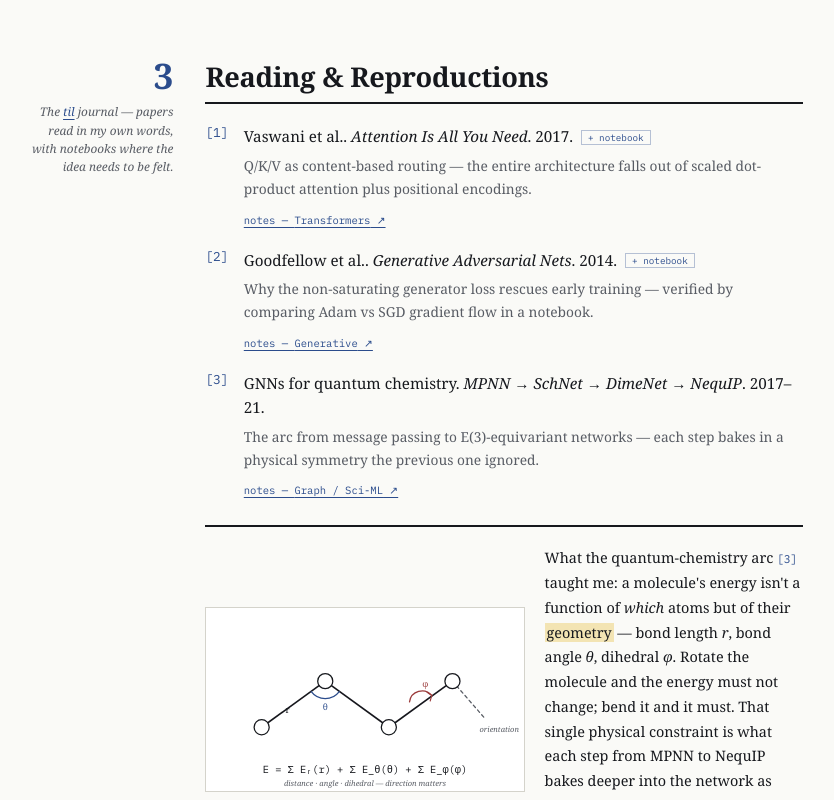
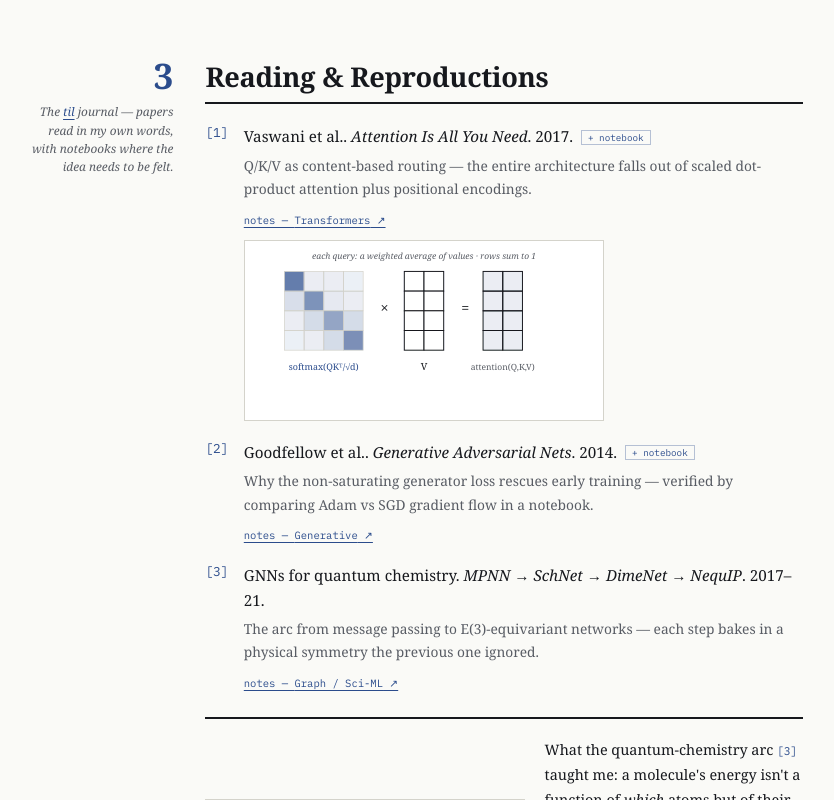
Before and after one commit to Atharvax16/Portfolio, a React (Vite) app: page / in a window 1280 px wide. Shown: the part 3940-4740 px from the top of the page, without its empty margins (227-1061 px from the left). Built offline with nearby package versions, Linux system fonts and the light colour scheme.

Commit message:
Reading: attention sketch — softmax(QKᵀ/√d)·V as matrix×vector, on the Attention entry

```diff
--- a/src/App.jsx
+++ b/src/App.jsx
@@ -3,7 +3,7 @@ import {
   P, SECS, PAPER, RESEARCH_AREAS, READING_LOG, TIL_REPO, FROM_SCRATCH,
   METHODS, JOURNEY, ORDERED_PROJECTS,
 } from "./data.js";
-import { Rv, Radar, PhotoGallery, MatrixOverlay, ResearchModal, SketchFidelityAccuracy, SketchResearcherFrontier, SketchMolecule } from "./ui.jsx";
+import { Rv, Radar, PhotoGallery, MatrixOverlay, ResearchModal, SketchFidelityAccuracy, SketchResearcherFrontier, SketchMolecule, SketchAttention } from "./ui.jsx";
 
 /* Type tokens */
 const DISP = { fontFamily: "'Spectral',Georgia,serif" };
@@ -226,6 +226,11 @@ export default function App() {
                     </div>
                     <p style={{ ...BODY, fontSize: "0.86rem", color: P.sub, lineHeight: 1.7, margin: "5px 0 6px", textWrap: "pretty" }}>{r.takeaway}</p>
                     <a href={r.link} target="_blank" rel="noopener noreferrer" style={{ ...MONO, fontSize: "0.66rem", color: P.accent, textDecoration: "underline", textUnderlineOffset: 3 }}>notes — {r.area} ↗</a>
+                    {r.sketch === "attention" && (
+                      <figure style={{ margin: "0.7rem 0 0", maxWidth: 360, border: `1px solid ${P.line}`, background: P.paper2 }}>
+                        <SketchAttention />
+                      </figure>
+                    )}
                   </div>
                 </div>
               </Rv>
--- a/src/data.js
+++ b/src/data.js
@@ -74,6 +74,7 @@ export const READING_LOG = [
     takeaway: "Q/K/V as content-based routing — the entire architecture falls out of scaled dot-product attention plus positional encodings.",
     link: "https://github.com/Atharvax16/til/tree/main/papers/Attention",
     hasNotebook: true,
+    sketch: "attention",
   },
   {
     paper: "Generative Adversarial Nets",
--- a/src/ui.jsx
+++ b/src/ui.jsx
@@ -187,6 +187,49 @@ export function SketchMolecule() {
         E = Σ Eᵣ(r) + Σ E_θ(θ) + Σ E_φ(φ)
       </text>
       <text x="200" y="224" textAnchor="middle" style={SK} fontSize="9.5" fontStyle="italic" fill={P.sub}>distance · angle · dihedral — direction matters</text>
+    </svg>
+  );
+}
+
+/* Attention is just linear algebra: a row of softmax weights times the
+   value matrix yields one output vector. softmax(QKᵀ/√d) · V. */
+export function SketchAttention() {
+  const W = [
+    [0.72, 0.10, 0.10, 0.08],
+    [0.18, 0.60, 0.12, 0.10],
+    [0.10, 0.20, 0.50, 0.20],
+    [0.08, 0.10, 0.20, 0.62],
+  ];
+  const cell = 22, ax = 44, ay = 34, vx = 178, ox = 266, oy = 34;
+  return (
+    <svg viewBox="0 0 400 200" width="100%" height="100%" role="img"
+      aria-label="Sketch: an attention weight matrix times a value matrix equals the output"
+      style={{ display: "block" }}>
+      <defs><RoughDefs id="rgh-att" scale={1.1} seed={5} /></defs>
+      <g filter="url(#rgh-att)" strokeLinecap="round">
+        {/* attention weight matrix */}
+        {W.map((row, i) => row.map((w, j) => (
+          <rect key={`a${i}${j}`} x={ax + j * cell} y={ay + i * cell} width={cell} height={cell}
+            fill={P.accent} fillOpacity={w} stroke={P.line} strokeWidth="0.8" />
+        )))}
+        {/* value matrix V */}
+        {[0, 1, 2, 3].map(i => [0, 1].map(j => (
+          <rect key={`v${i}${j}`} x={vx + j * cell} y={ay + i * cell} width={cell} height={cell}
+            fill={P.paper2} stroke={P.ink} strokeWidth="1.1" />
+        )))}
+        {/* output */}
+        {[0, 1, 2, 3].map(i => [0, 1].map(j => (
+          <rect key={`o${i}${j}`} x={ox + j * cell} y={oy + i * cell} width={cell} height={cell}
+            fill={P.accentSoft} stroke={P.ink} strokeWidth="1.1" />
+        )))}
+      </g>
+      {/* operators + labels (un-roughened) */}
+      <text x="156" y="80" textAnchor="middle" style={SK} fontSize="16" fill={P.ink}>×</text>
+      <text x="246" y="80" textAnchor="middle" style={SK} fontSize="16" fill={P.ink}>=</text>
+      <text x="88" y="144" textAnchor="middle" style={SK} fontSize="10" fill={P.accent}>softmax(QKᵀ/√d)</text>
+      <text x="200" y="144" textAnchor="middle" style={SK} fontSize="11" fill={P.ink}>V</text>
+      <text x="288" y="144" textAnchor="middle" style={SK} fontSize="9.5" fill={P.sub}>attention(Q,K,V)</text>
+      <text x="200" y="20" textAnchor="middle" style={SK} fontSize="9.5" fontStyle="italic" fill={P.sub}>each query: a weighted average of values · rows sum to 1</text>
     </svg>
   );
 }
```
